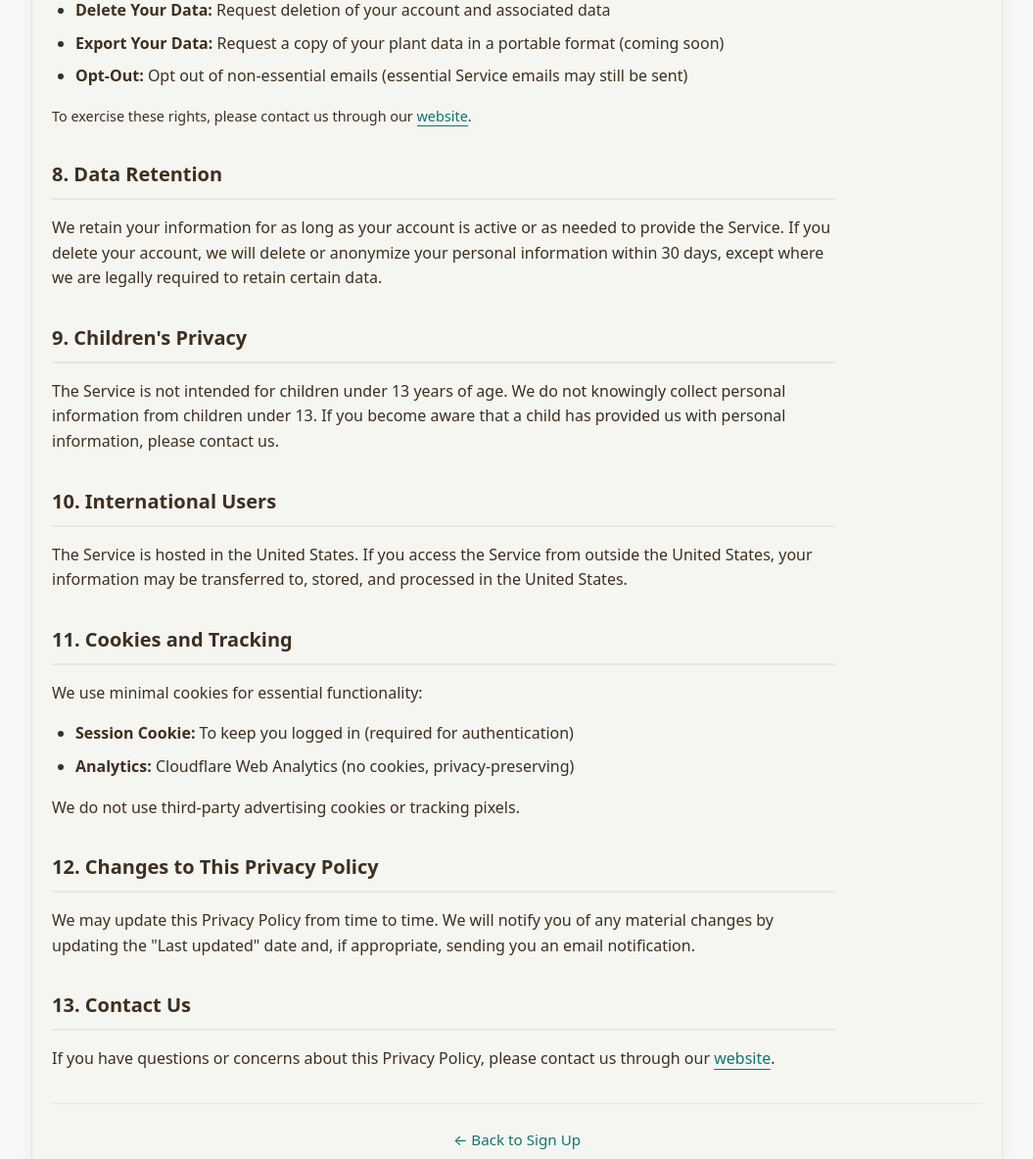
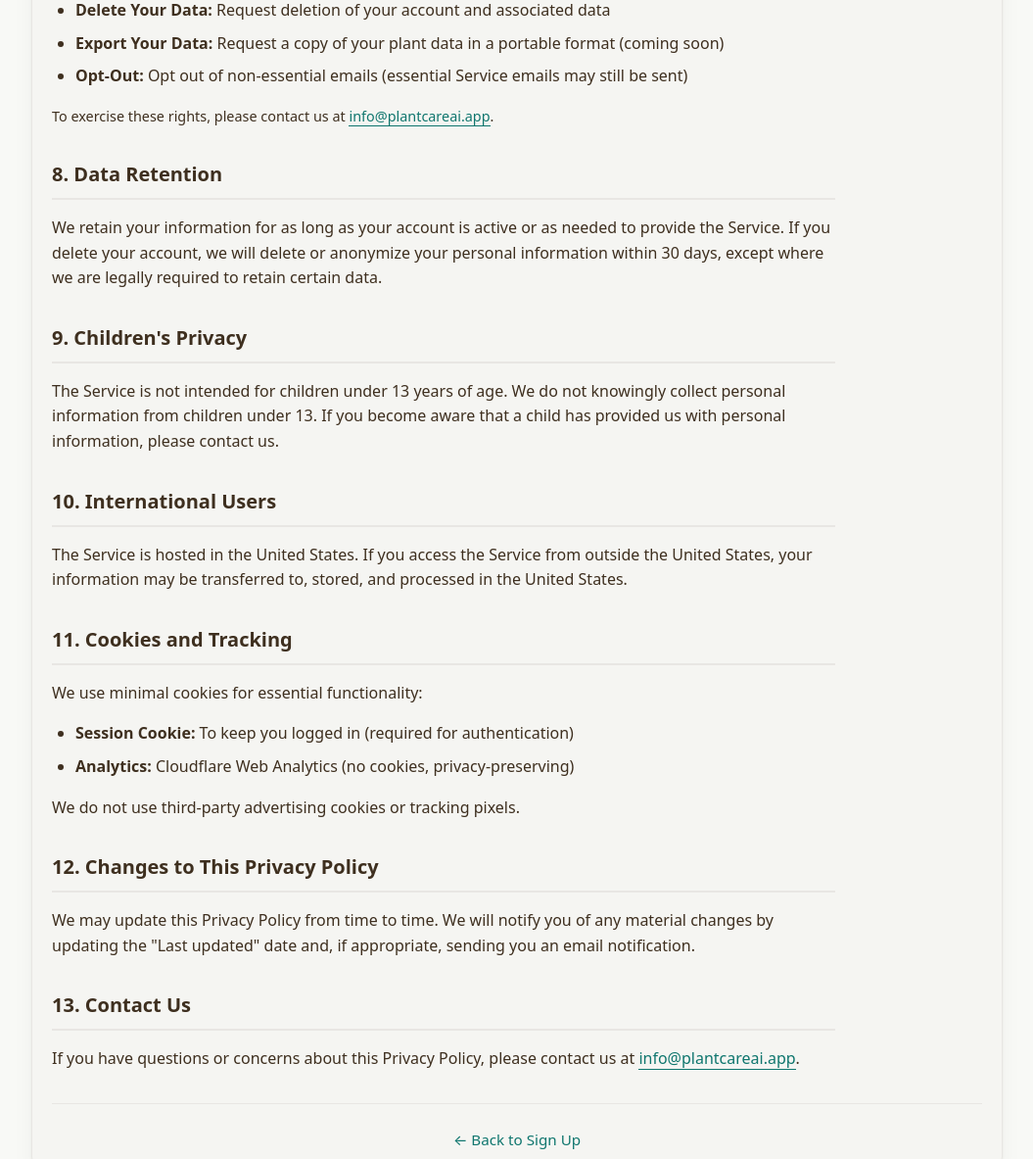
Before and after one commit to ehermance/plant-care-ai-assistant, a Flask app: page /privacy in a window 1280 px wide. Shown: the part 2297-3480 px from the top of the page at 98% size, without its empty margins (112-1167 px from the left). Run offline with Flask 3, Linux system fonts and the light colour scheme; parts of the project's set-up code (start-up, migrations or seed data) failed here and were passed over; some libraries are stand-ins or nearby versions.

Commit message:
Update with Privacy and Terms with contact email

```diff
--- a/app/templates/legal/privacy.html
+++ b/app/templates/legal/privacy.html
@@ -89,7 +89,7 @@
       <li><strong>Opt-Out:</strong> Opt out of non-essential emails (essential Service emails may still be sent)</li>
     </ul>
     <p class="small muted">
-      To exercise these rights, please contact us through our <a href="https://www.ehermance.com" target="_blank" rel="noopener">website</a>.
+      To exercise these rights, please contact us at <a href="mailto:info@plantcareai.app?subject=Privacy%20Rights">info@plantcareai.app</a>.
     </p>
 
     <h3>8. Data Retention</h3>
@@ -129,8 +129,8 @@
 
     <h3>13. Contact Us</h3>
     <p>
-      If you have questions or concerns about this Privacy Policy, please contact us through our
-      <a href="https://www.ehermance.com" target="_blank" rel="noopener">website</a>.
+      If you have questions or concerns about this Privacy Policy, please contact us at
+      <a href="mailto:info@plantcareai.app?subject=Privacy%20Question">info@plantcareai.app</a>.
     </p>
   </div>
 
--- a/app/templates/legal/terms.html
+++ b/app/templates/legal/terms.html
@@ -94,8 +94,8 @@
 
     <h3>13. Contact</h3>
     <p>
-      If you have questions about these Terms, please contact us through our
-      <a href="https://www.ehermance.com" target="_blank" rel="noopener">website</a>.
+      If you have questions about these Terms, please contact us at
+      <a href="mailto:info@plantcareai.app?subject=Terms%20Question">info@plantcareai.app</a>.
     </p>
   </div>
 
```
